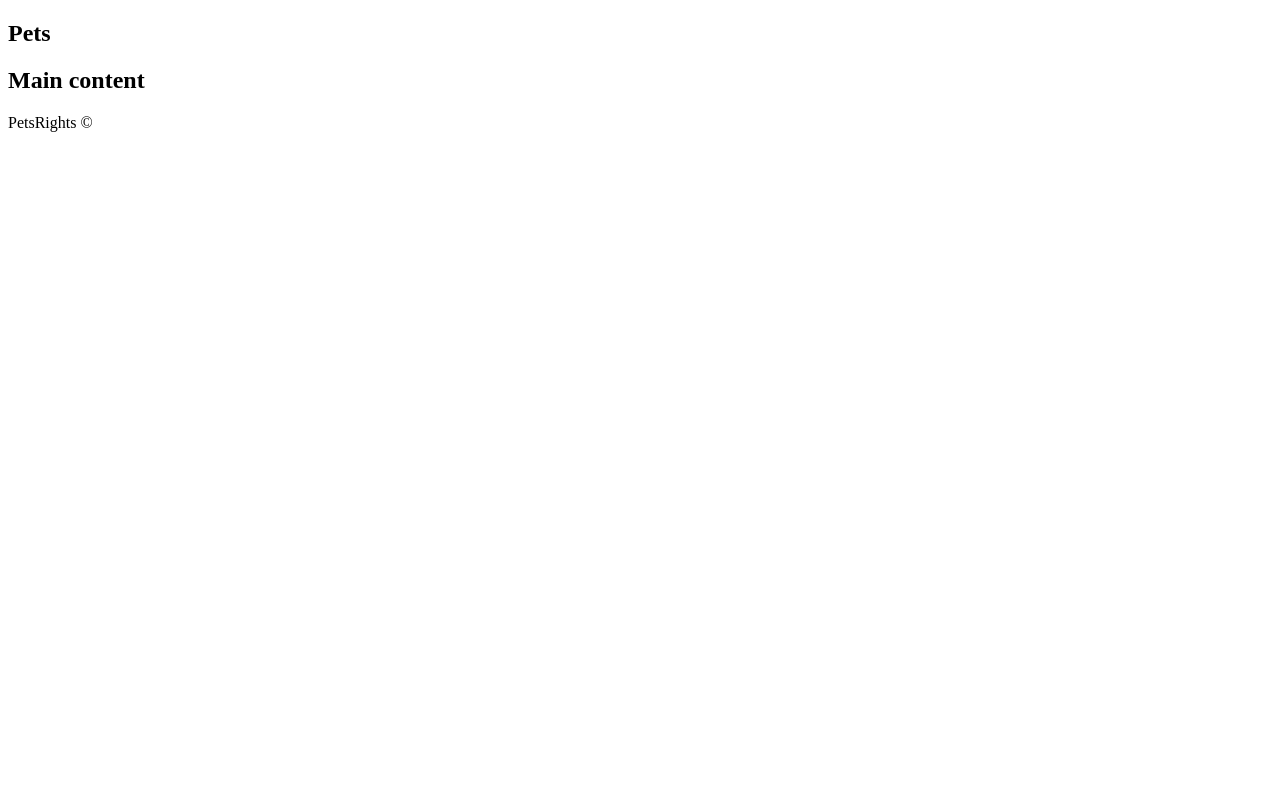
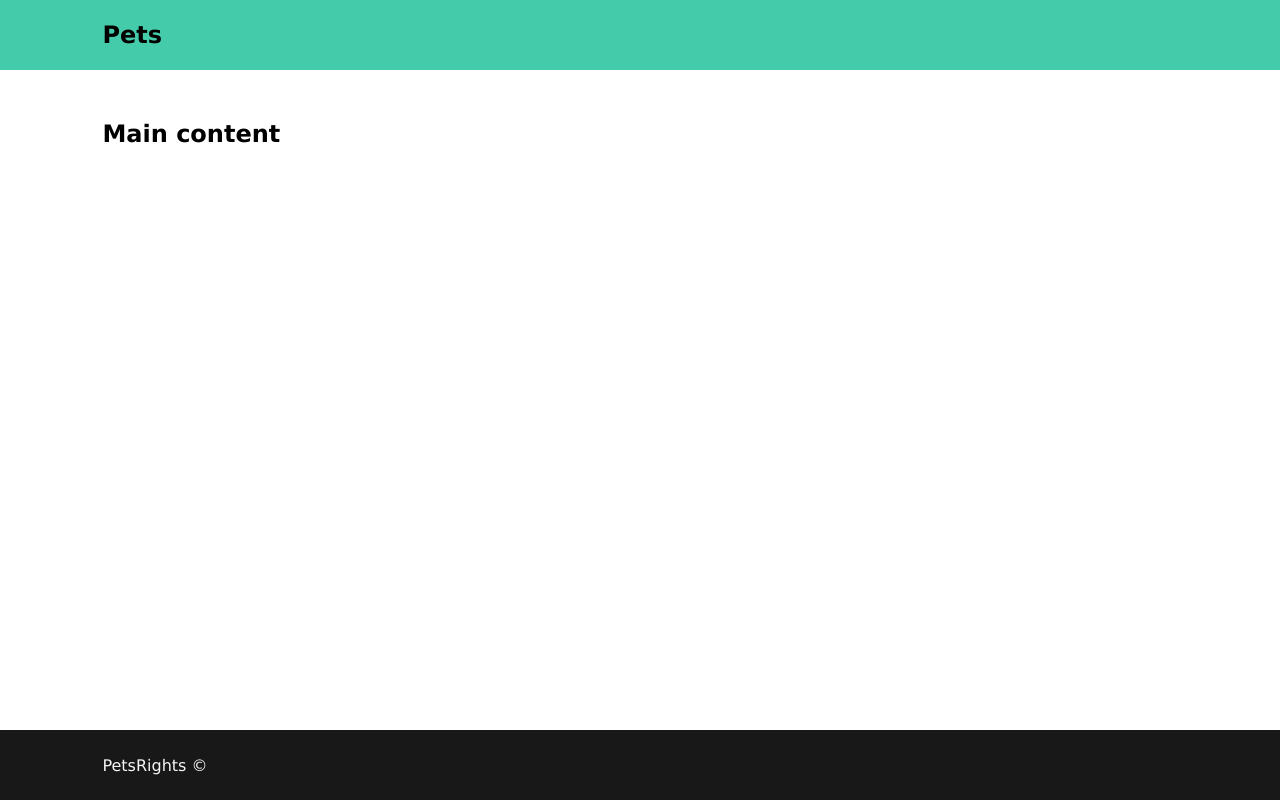
Before and after one commit to ShaniAharon/Pets-Angular, an Angular app: page / in a window 1280 px wide. Built offline with nearby package versions, Linux system fonts and the light colour scheme.

Commit message:
added some style to home page

```diff
--- a/src/app/app.component.scss
+++ b/src/app/app.component.scss
@@ -0,0 +1,27 @@
+.app-container {
+  //   margin: 0;
+  min-height: 100vh;
+  display: flex;
+  flex-direction: column;
+
+  header {
+    height: 70px;
+    display: flex;
+    align-items: center;
+    background-color: #4caf;
+    margin-bottom: 30px;
+  }
+
+  main {
+    flex-grow: 1;
+  }
+
+  footer {
+    height: 70px;
+    background-color: rgb(24, 24, 24);
+    width: 100%;
+    color: whitesmoke;
+    display: flex;
+    align-items: center;
+  }
+}
--- a/src/styles.scss
+++ b/src/styles.scss
@@ -1 +1,17 @@
 /* You can add global styles to this file, and also import other style files */
+* {
+  box-sizing: border-box;
+}
+
+html {
+  font-family: "Lucida Sans", "Lucida Sans Regular", "Lucida Grande",
+    "Lucida Sans Unicode", Geneva, Verdana, sans-serif;
+}
+
+body {
+  margin: 0;
+}
+
+.container {
+  padding-left: 8vw;
+}
```
